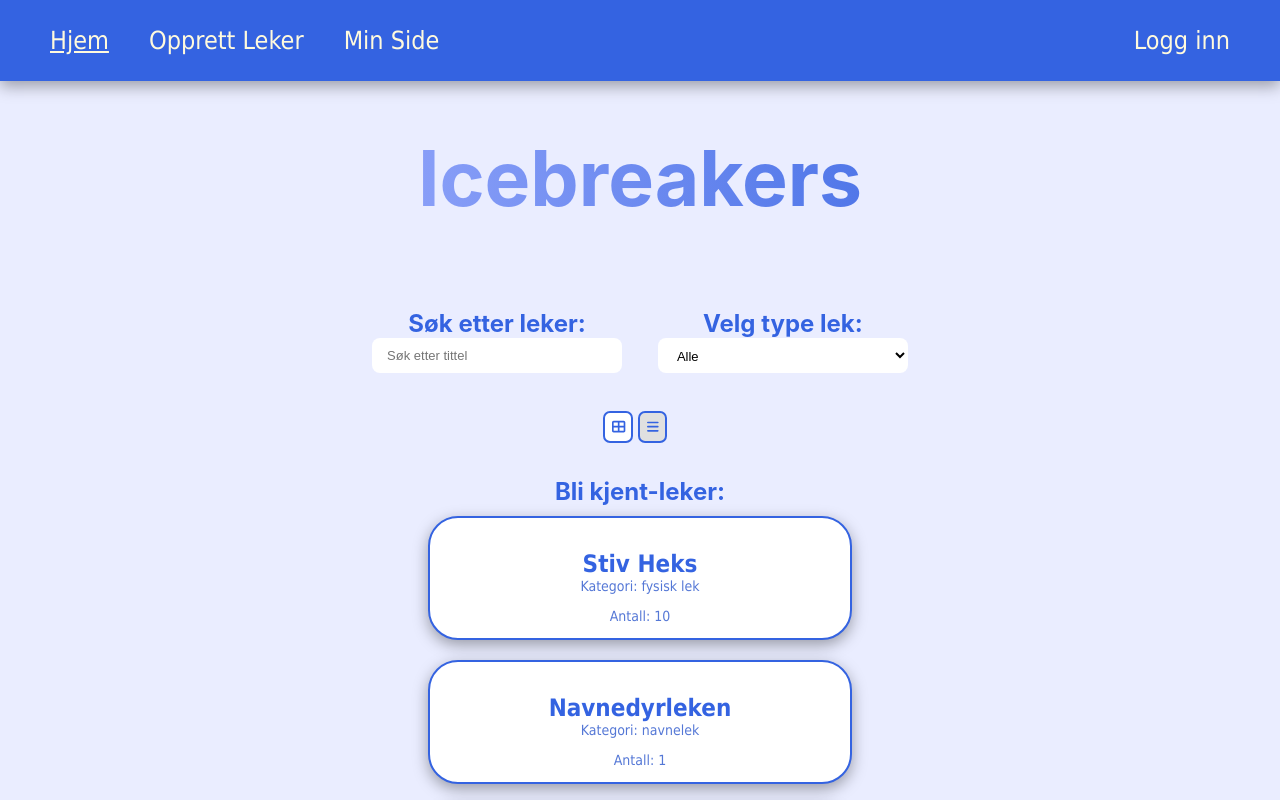
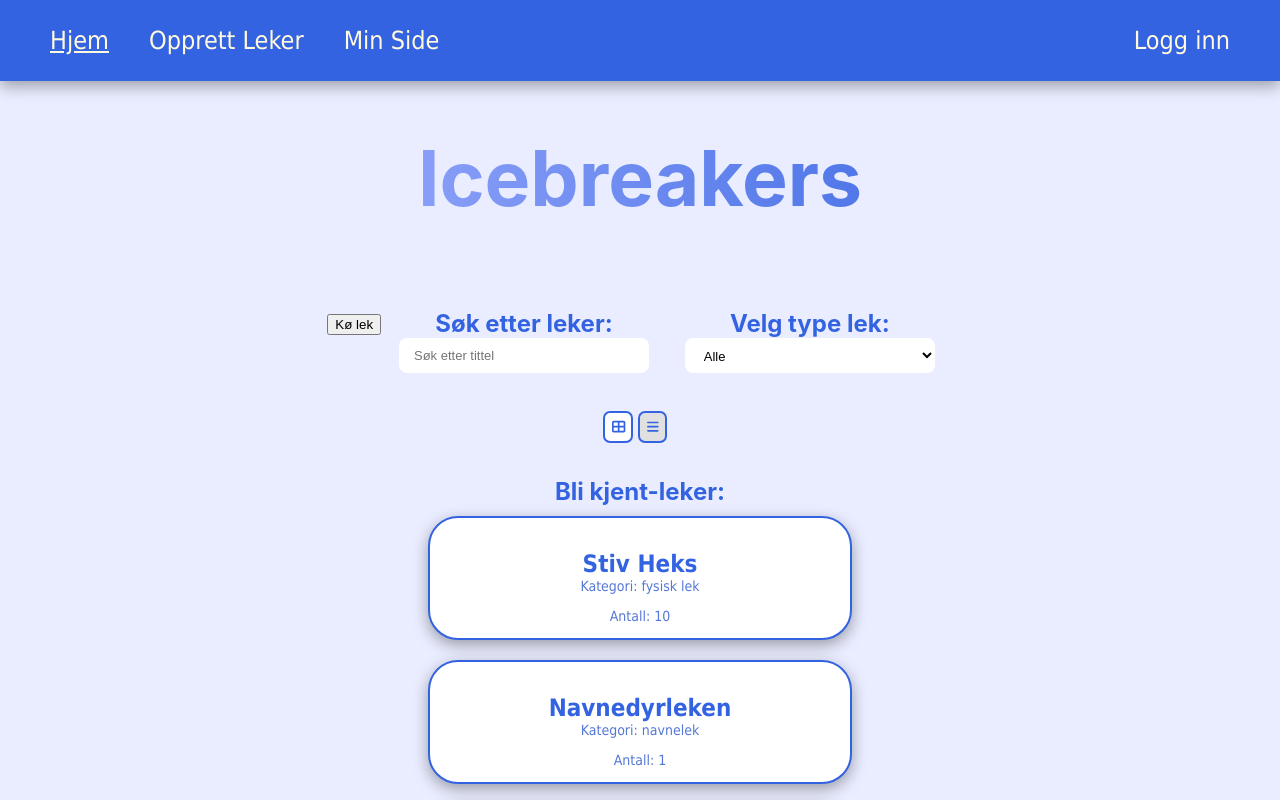
Before and after one commit to Nathaniavm/PU, a React (Create React App) app: page / in a window 1280 px wide. Shown: the top 800 px of the page. Built offline with nearby package versions, Linux system fonts and the light colour scheme.

Commit message:
feat/#48 Added functions for creating and adding games to queue, and checking if user has already queued game.

```diff
--- a/src/pages/hjem/Hjem.js
+++ b/src/pages/hjem/Hjem.js
@@ -4,6 +4,7 @@ import './Hjem.css'
 import { Link } from 'react-router-dom';
 import { FontAwesomeIcon } from '@fortawesome/react-fontawesome';
 import { faBars, faThLarge } from '@fortawesome/free-solid-svg-icons';
+import { addGameToQueue } from '../../persistence/userQueues';
 
 /*
 Need to run this install to run: npm install @fortawesome/react-fontawesome @fortawesome/free-solid-svg-icons
@@ -66,6 +67,7 @@ const Hjem = () => {
             </h1>
           </div>
           <div className="search-filter-container">
+            <button onClick={() => addGameToQueue(1)}>Kø lek</button>
             <div className='searchBar'>
               <h4>Søk etter leker:</h4>
               <form>
--- a/src/pages/opprettleker/OpprettLeker.js
+++ b/src/pages/opprettleker/OpprettLeker.js
@@ -26,12 +26,9 @@ const OpprettLeker = () => {
     }
     //Send data to backend
 
-    //TEST
-    deleteGame(2);
-
     //Sjekk for om spillet allerede finnes
 
-    //registerGame(title, description, nPeople, category); //added for database
+    registerGame(title, description, nPeople, category); //added for database
 
 
     // Clear form inputs after submission
--- a/src/persistence/OpprettLekerBackend.js
+++ b/src/persistence/OpprettLekerBackend.js
@@ -1,10 +1,11 @@
-import { getDatabase, ref, set, query, get, limitToLast, orderByKey } from 'firebase/database';
+import { getDatabase, ref, set, query, get, limitToLast, orderByKey, equalTo, remove } from 'firebase/database';
 import { auth, database } from '../firebaseConfig'; //Import firebase instance
 
 
 // Function to get the number of game elements
-export async function getLastId(callback) {
-    const gamesRef = ref(getDatabase(), "games");
+// path variable determines table in database to store values
+export async function getLastId(path) {
+    const gamesRef = ref(getDatabase(), path);
     const lastGameQuery = query(gamesRef, orderByKey(), limitToLast(1));
     const snapshot = await get(lastGameQuery);
     if (snapshot.exists()) {
@@ -38,7 +39,7 @@ export async function registerGame(title, description, nPeople, category) {
     }
 
     // Get the current number of games
-    var gameKey = await getLastId() + 1;
+    var gameKey = await getLastId("games") + 1;
 
     // Save game data to database under 'games/gameKey'
     return set(ref(database, `games/${gameKey}`), gameData)
--- /dev/null
+++ b/src/persistence/userQueues.js
@@ -0,0 +1,52 @@
+import { ref, query, get, orderByChild, equalTo, set } from 'firebase/database';
+import { auth, database } from '../firebaseConfig'; //Import firebase instance
+import { getLastId } from './OpprettLekerBackend';
+
+
+export async function addGameToQueue(gameID){
+    var userID = auth.currentUser.uid;
+
+    try {
+
+        // Check if user has already queued game
+        var existsInQ = false;
+
+        const qgRef = ref(database, "queuedGames");
+        const queuedByUserQuery = query(qgRef, orderByChild("userID"), equalTo(userID));
+        const snapshot = await get(queuedByUserQuery);
+
+
+        if (snapshot.exists()) {
+
+            const value = snapshot.val();
+            const queuedGames = Object.values(value);
+
+            for (const qg in queuedGames) {
+                if(queuedGames[qg].gameID === gameID){
+                    existsInQ = true;
+                    break;
+                }
+            }
+        }
+
+
+        if(existsInQ){
+            alert("Lek finnes allerede i brukers kø")
+        }
+        else{
+            // Insert into queuedGames if game is not already queued
+            const qgKey = await getLastId("queuedGames") + 1;
+            const queueRef = ref(database, `queuedGames/${qgKey}`);
+
+            var queueData = {
+                userID: userID,
+                gameID: gameID
+            }
+
+            set(queueRef, queueData);
+        }
+
+    } catch (error) {
+        console.log("Error: ", error)
+    }
+}
```
